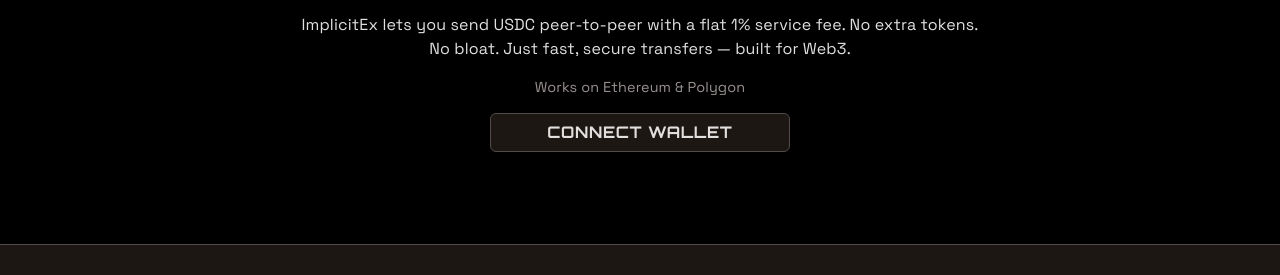
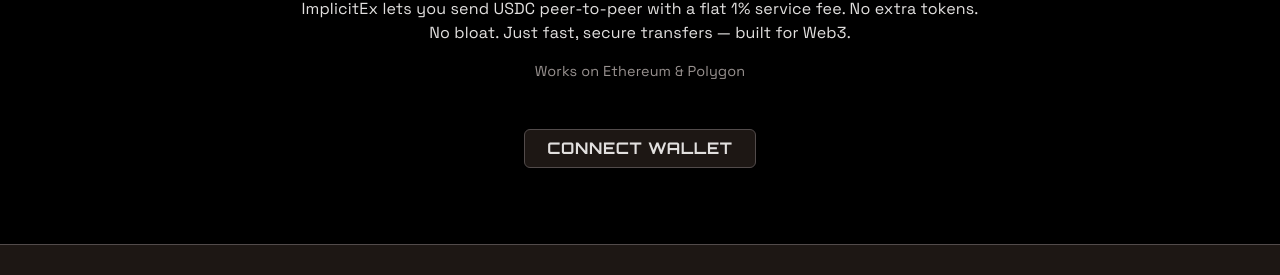
Before and after one commit to implicitexlabs/implicitex-site, a plain HTML site: page index.html in a window 1280 px wide. Shown: the part 393-668 px from the top of the page. Drawn offline with nearby package versions, Linux system fonts and the light colour scheme.

Commit message:
button spacing

```diff
--- a/index.html
+++ b/index.html
@@ -68,7 +68,10 @@
           <p class="intro-text">ImplicitEx lets you send USDC peer-to-peer with a flat 1% service fee. No extra tokens. No bloat. Just fast, secure transfers — built for Web3.</p>
           <p class="network-info">Works on Ethereum & Polygon</p>
         </div>
-        <button id="btn-connect" class="cta-button" aria-label="Connect your cryptocurrency wallet">Connect Wallet</button>
+        <div class="button-stack" style="margin-top:32px;" style="background:#222; padding:2em;">
+          <button id="btn-connect" class="cta-button">Connect Wallet</button>
+          <button id="btn-send" class="cta-button" style="display:none;">Create Transfer</button>
+        </div>
       </main>
       <div id="footer-placeholder"></div>
     </div>
--- a/styles/main.css
+++ b/styles/main.css
@@ -104,6 +104,21 @@ h1, .tagline {
   outline-offset: 2px;
 }
 
+.button-stack {
+  display: flex;
+  flex-direction: column;
+  align-items: center;
+}
+
+.button-stack {
+  display: flex;
+  flex-direction: column;
+  align-items: center;
+}
+.button-stack > * + * {
+  margin-top: 18px;
+}
+
 /* SVG styles */
 .brandmark, .wordmark-svg svg {
   fill: var(--color-text-primary);
```
